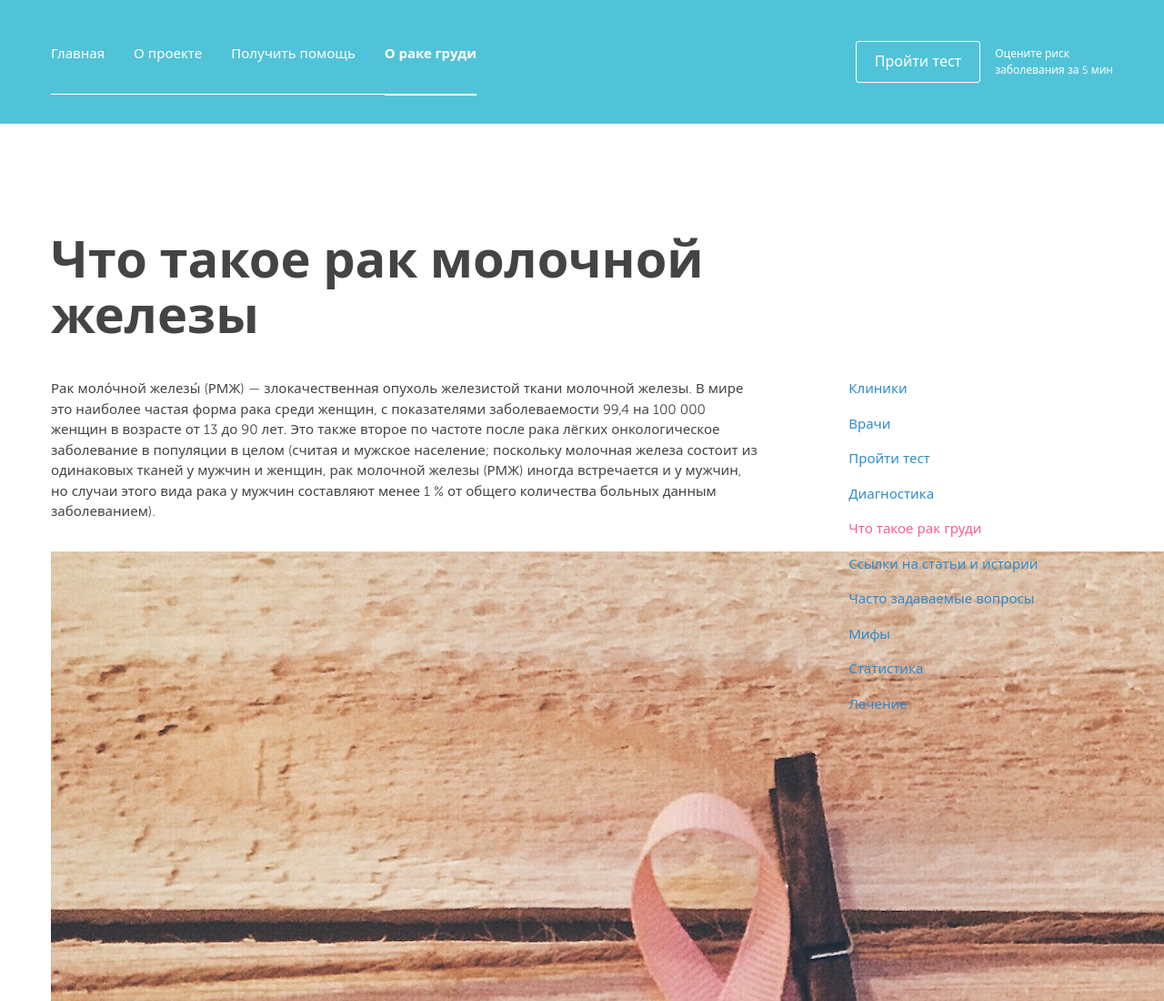
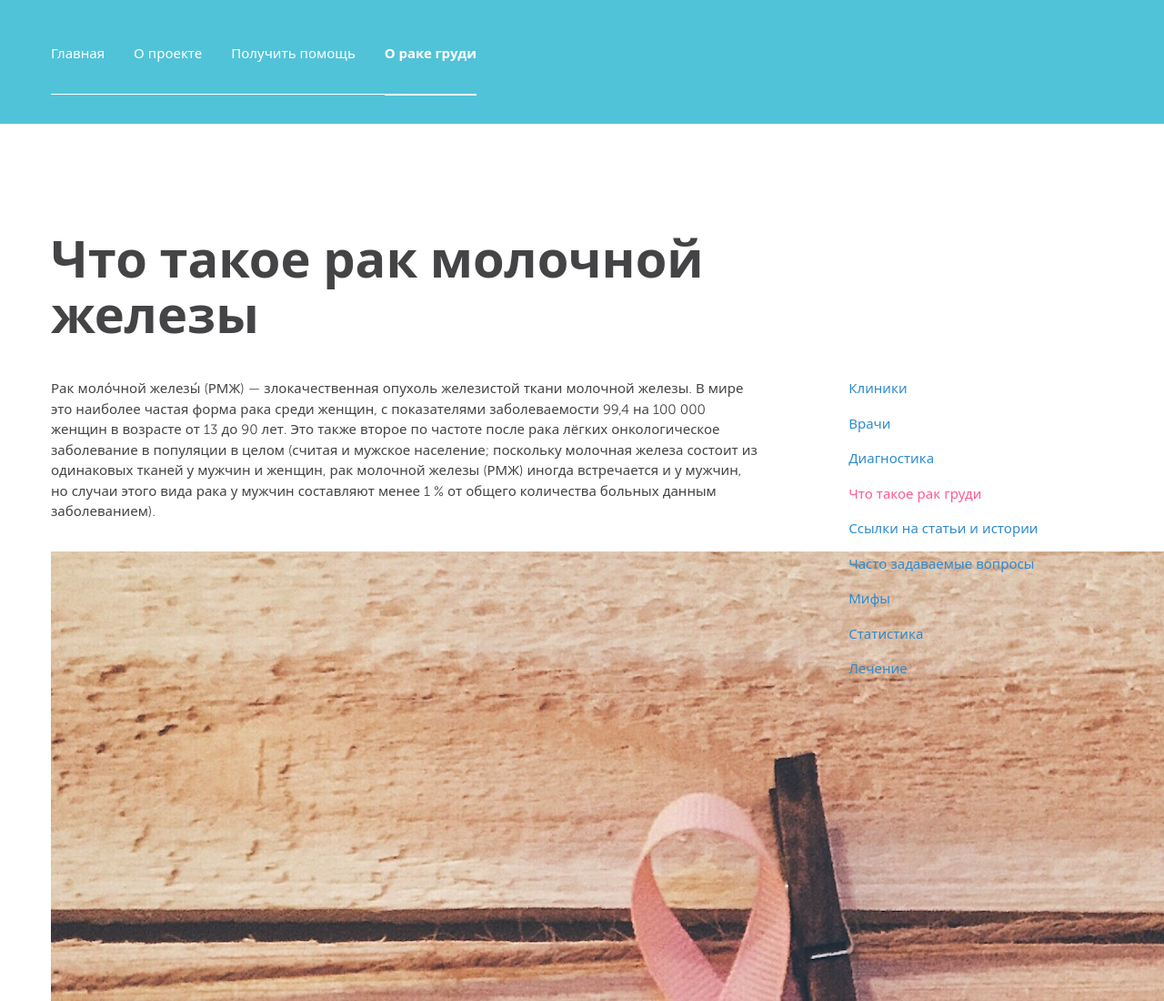
Before and after one commit to Pink-Ribbon/pobedimby, a Gatsby site: page /about-cancer/ in a window 1280 px wide. Shown: the top 1100 px of the page at 91% size. Built offline with nearby package versions, Linux system fonts and the light colour scheme; Gatsby itself is replaced by a stand-in of ours.

Commit message:
Disable Quiz link to perform the conent review

```diff
--- a/src/components/menu.js
+++ b/src/components/menu.js
@@ -23,12 +23,6 @@ const Menu = () => {
           <Link activeClassName="active" partiallyActive={true} className="" to="/about-cancer">О раке груди</Link>
         </div>
       </div>
-      <div className="flex">
-        <Link activeClassName="active" partiallyActive={true} className="btn get-test" to="/quiz/">Пройти тест</Link>
-        <span className="get-test-des hidden lg:visible text-sm">
-          Оцените риск <br />заболевания за 5 мин
-        </span>
-      </div>
     </div>
   );
 }
--- a/src/templates/blog-post.js
+++ b/src/templates/blog-post.js
@@ -36,7 +36,6 @@ const BlogPostTemplate = ({ data, pageContext, location }) => {
           <div className="wrapper">
             <Link activeClassName="active" partiallyActive={true} className="side-menu-link" to="/clinics">Клиники</Link>
             <Link activeClassName="active" partiallyActive={true} className="side-menu-link" to="/doctors">Врачи</Link>
-            <Link activeClassName="active" partiallyActive={true} className="side-menu-link" to="/quiz/">Пройти тест</Link>
             <Link activeClassName="active" partiallyActive={true} className="side-menu-link" to="/diagnose">Диагностика</Link>
             <Link activeClassName="active" partiallyActive={true} className="side-menu-link" to="/about-cancer">Что такое рак груди</Link>
             <Link activeClassName="active" partiallyActive={true} className="side-menu-link" to="/articles">Ссылки на статьи и истории</Link>
```
